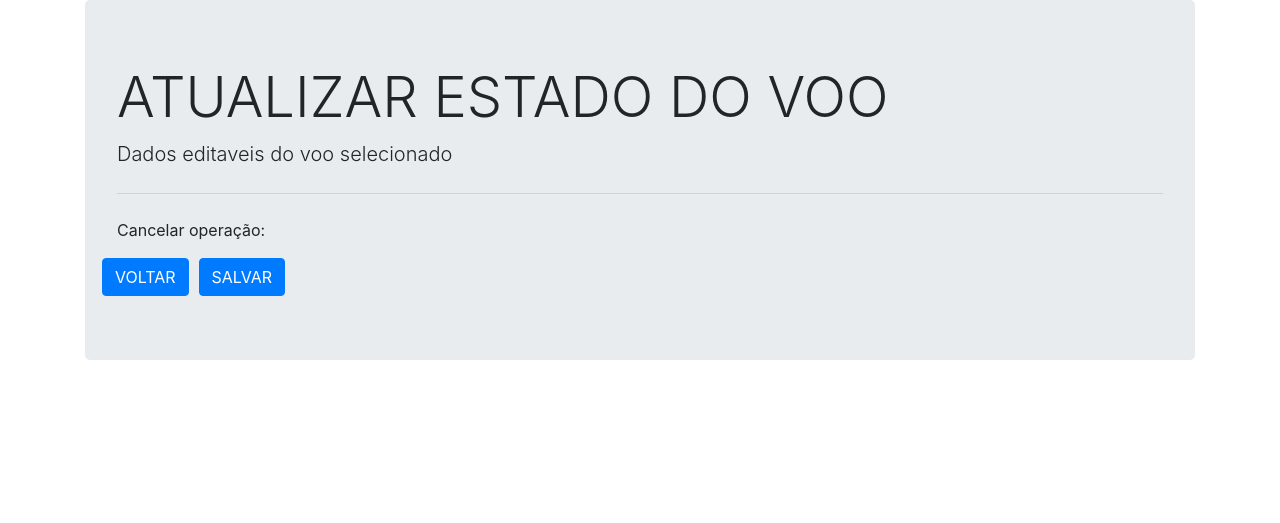
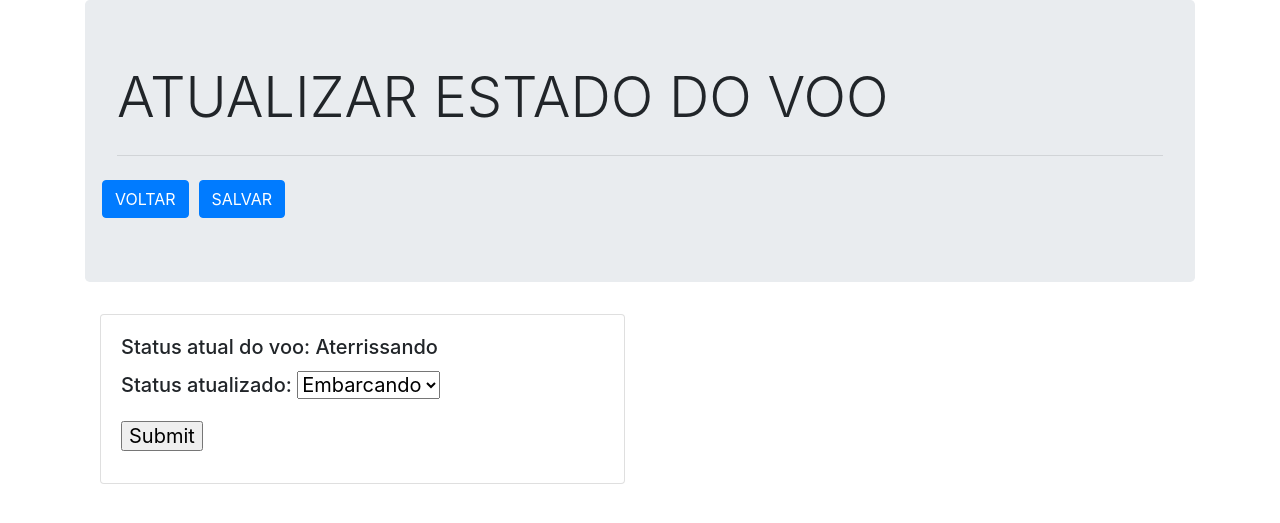
Before and after one commit to DamaralHenrique/DjangoApp, a Django app: page /home/monitoramento_painel/monitoramento_atualizacao/1240/ in a window 1280 px wide. Shown: the part 56-579 px from the top of the page. Run offline with Django 4.2, Linux system fonts and the light colour scheme; data comes from the database, SQL or seed files in the repository; both versions use the stored data as it was after the commit; some libraries are stand-ins or nearby versions.

Commit message:
🍱 Add "Monitoramento" logic and update views

```diff
--- a/flight/forms.py
+++ b/flight/forms.py
@@ -91,10 +91,15 @@ class UpdateVoo(forms.Form):
 
 # FORMS: MONITORAMENTO
 FLIGHT_STATUS = [
-    ('1', 'Espera'),
-    ('2', 'Embarque'),
-    ('3', 'Pronto'),
-    ('4', 'Em movimento'),
-    ('5', 'Aterrissado'),
-    ('6', 'Cancelado'),
+    ('1', 'Embarcando'),
+    ('2', 'Cancelado'),
+    ('3', 'Programado'),
+    ('4', 'Taxiando'),
+    ('5', 'Pronto'),
+    ('6', 'Autorizado'),
+    ('7', 'Em voo'),
+    ('8', 'Aterrissando')
 ]
+
+class UpdateVooDinamicoStatus(forms.Form):
+    status = forms.CharField(label='Status atualizado:', widget=forms.Select(choices=FLIGHT_STATUS))
--- a/flight/templates/monitoramento_atualizacao.html
+++ b/flight/templates/monitoramento_atualizacao.html
@@ -26,13 +26,7 @@
             <h1 class="display-4">
                 ATUALIZAR ESTADO DO VOO
             </h1>
-            <p class="lead">
-                Dados editaveis do voo selecionado
-            </p>
             <hr class="my-4">
-            <p>
-                Cancelar operação:
-            </p>
             <div class="row">
                 <a href="../../" class="btn btn-primary" style="margin-right: 10px">
                     VOLTAR
@@ -45,6 +39,32 @@
         </div>
     </div>
 
+    <div class="container">
+        <div class="col-sm-6">
+            <div class="card">
+            <div class="card-body">
+                <h5 class="card-title">
+                    Status atual do voo: {{vooDinamico.status.titulo}}
+                </h5>
+                <h5 class="card-title">
+                    <form action="" method="post">
+                        {% csrf_token %}
+                        {{form_update_voo_status.as_p }}
+                        <input type="submit" value="Submit">
+                      </form>
+                </h5>
+            </div>
+        </div>
+    </div>
+
+
+    {% if messages %}
+        <div class="alert alert-danger m-2" role="alert">
+            {% for message in messages %}
+            <div{% if message.tags %} class="{{ message.tags }}"{% endif %}>{{ message }}</div>
+            {% endfor %}
+        </div>
+    {% endif %}
 
 </body>
 
--- a/flight/views.py
+++ b/flight/views.py
@@ -1,12 +1,13 @@
 import datetime
 
+import pytz
 from django.shortcuts import render
-from .forms import ReportForm
 from django.contrib import messages
 from django.http import HttpResponseRedirect, HttpResponse, FileResponse
 from django.urls import reverse
 from django.template import loader
 from fpdf import FPDF
+
 from .forms import *
 from .models import *
 
@@ -155,11 +156,16 @@ def telaReadDeleteVooViews(request, id):
 
 # MONITORAMENTO DE VOOS DINAMICOS
 def telaMonitoramentoPainelViews(request):
-    voosDinamicos = VooDinamico.objects.all().values()
-    print(voosDinamicos)
+    voosDinamicos = VooDinamico.objects.all()
     template = loader.get_template('monitoramento_painel.html')
+    date = datetime.date.today()
+    tz = pytz.timezone('America/Sao_Paulo')
+    now = datetime.datetime.now(tz)
+    time = now.strftime("%H:%M:%S")
     context = {
         'voosDinamicos': voosDinamicos,
+        'time': time,
+        'date': date,
     }
     return HttpResponse(template.render(context, request))
 
@@ -171,27 +177,65 @@ def telaMonitoramentoVooViews(request, id):
     return HttpResponse(template.render(context, request))
 
 def telaMonitoramentoAtualizacaoViews(request, id):
+    if request.method == 'POST':
+        form = UpdateVooDinamicoStatus(request.POST)
 
-    # if request.method == 'POST':
-    #     #form = UpdateVoo(request.POST)
+        if form.is_valid():
+            current_status_id = VooDinamico.objects.all().filter(voo=id).values_list('status')[0][0]
+            new_status_id = int(form.data['status'])
 
-    #     if form.is_valid():
-    #         # TO DO: fazer o update
-    #         return HttpResponseRedirect(reverse('painel_monitoracao'))
+            if not is_new_status_valid(current_status_id, new_status_id):
+                print(is_new_status_valid(current_status_id, new_status_id))
+                messages.info(request, 'Novo status inválido!')
 
-    # # GET
-    # else:
-    #     # previsao_de_partida = datetime.date.today() #
-    #     # form = UpdateVoo(initial={'partida_prevista': previsao_de_partida}) # alterar para
+            else:
+                tz = pytz.timezone('America/Sao_Paulo')
+                VooDinamico.objects.all().filter(voo=id).update(status=StatusVoo.objects.get(id=form.data['status']))
+                if new_status_id == 7:
+                    VooDinamico.objects.all().filter(voo=id).update(partida_real=datetime.datetime.now(tz))
+                elif new_status_id == 8:
+                    VooDinamico.objects.all().filter(voo=id).update(chegada_real=datetime.datetime.now(tz))
+
+                return HttpResponseRedirect(reverse('painel_monitoracao'))
 
     context = {
         'vooDinamico': VooDinamico.objects.get(voo_id=id),
     }
     # context['form_update_voo_Dinamico']= UpdateVooDinamico()
     context['id_voo_dinamico'] = id
+    context['form_update_voo_status']= UpdateVooDinamicoStatus()
     template = loader.get_template('monitoramento_atualizacao.html')
     return HttpResponse(template.render(context, request))
 
+
+def is_new_status_valid(current_status, new_status):
+    # Legenda:
+    # ('1', 'Embarcando'),
+    # ('2', 'Cancelado'),
+    # ('3', 'Programado'),
+    # ('4', 'Taxiando'),
+    # ('5', 'Pronto'),
+    # ('6', 'Autorizado'),
+    # ('7', 'Em voo'),
+    # ('8', 'Aterrissando'),
+    # ('9', '-'),
+
+    # Embarcando -> Programado
+    if current_status == 1 and new_status != 3:
+        return False
+
+    # - -> Cancelado ou Embarcando
+    if current_status == 9 and new_status not in (1, 2):
+        return False
+
+    # Programado -> Taxiando -> Pronto -> Autorizado -> Em voo -> Aterrisando
+    if 3 <= current_status <= 8  and new_status != current_status + 1:
+        return False
+
+    if current_status == 2:
+        return False
+
+    return True
 
 class ControleVoo():
     def __init__(self) -> None:
```
Also changed, not shown: flight/templates/monitoramento_painel.html (+60 -23 lines), db.sqlite3.
